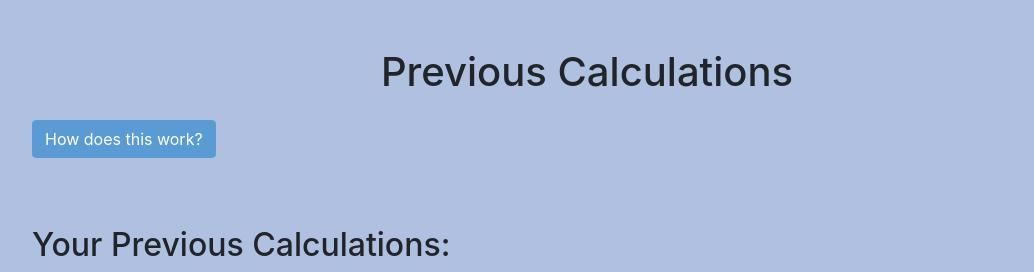
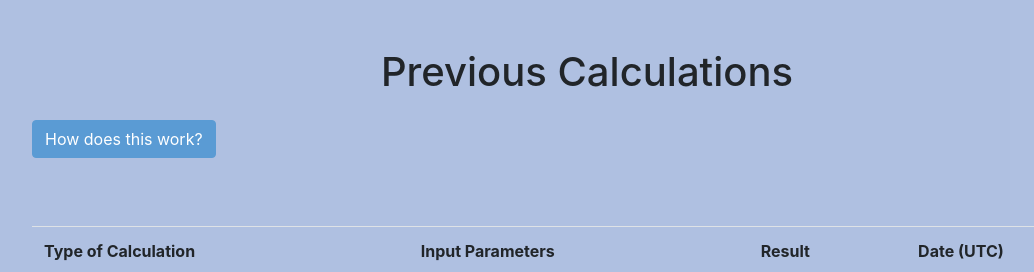
Before and after one commit to cwort40/finance_calculator, a Flask app: template templates/previous_calculations.html in a window 1280 px wide. Shown: the part 56-328 px from the top of the page, without its empty margins (53-1087 px from the left). Run offline with Flask 3, Linux system fonts and the light colour scheme; the template is opened without the code that fills it, so the values that code supplies are empty; some libraries are stand-ins or nearby versions.

Commit message:
fixed appearance issue with previous calculations template

```diff
--- a/templates/previous_calculations.html
+++ b/templates/previous_calculations.html
@@ -7,7 +7,6 @@
 {% endblock %}
 
 {% block content %}
-    <h2>Your Previous Calculations:</h2>
     <table class="table table-striped">
         <thead>
             <tr>
```
